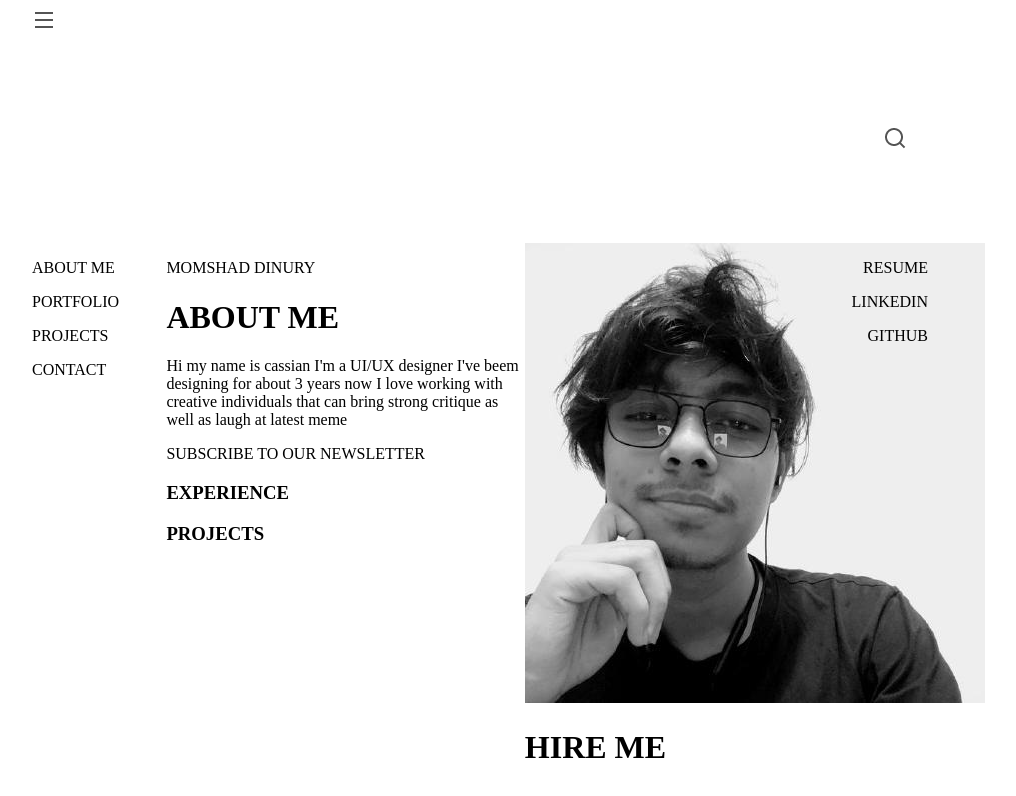
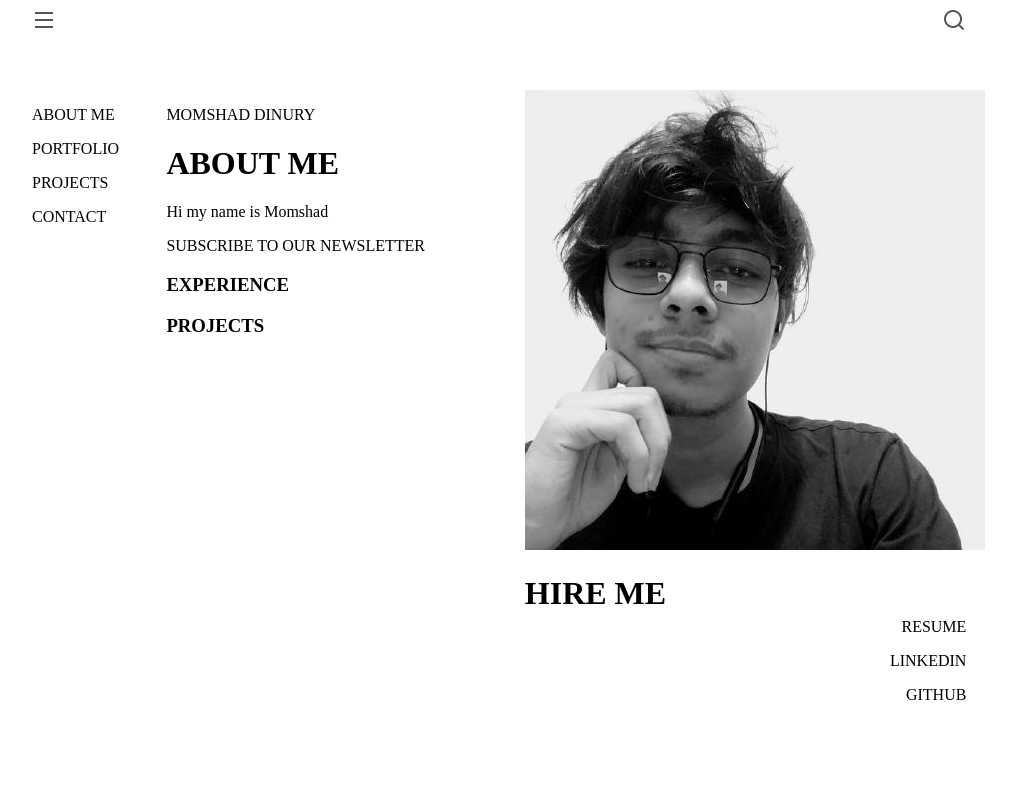
Before and after one commit to momshaddinury/momshad-dinury, a plain HTML site: page index.html in a window 1280 px wide. Shown: the whole page, without its empty margins (160-1176 px from the left). Drawn offline with Linux system fonts and the light colour scheme.

Commit message:
css styles are separated

```diff
--- a/css/styles.css
+++ b/css/styles.css
@@ -1,10 +1,50 @@
-.column {
+/* Tah */
+body {
+    width: 70%;
+    margin-left: 15%;
+    margin-right: 15%;
+}
+/* Class */
+.row {
+    margin-bottom: 10%;
+}
+.column-1 {
     float: left;
     height: 100%;
+    width: 15%;
+}
+.column-2 {
+    float: left;
+    height: 100%;
+    width: 40%;
+}
+.column-3 {
+    float: left;
+    height: 100%;
+    width: 35%;
+}
+.column-4 {
+    float: left;
+    height: 100%;
+    width: 10%;
 }
 
-.row.after {
-    content: "";
-    display: table;
-    clear: both;
+.menu-icon {
+    width: 15%;
+    position: absolute;
+    top: 1%;
 }
+
+.search-icon {
+    text-align: right;
+    position: absolute;
+    top: 1%;
+    width: 10%;
+}
+
+.column-4-text-block {
+    text-align: right;
+    width: 10%;
+    position: absolute;
+    bottom: 10%;
+}
--- a/index.html
+++ b/index.html
@@ -9,39 +9,39 @@
     <title>About Me</title>
 </head>
 
-<body style="width: 70%; margin-left: 15%; margin-right: 15%;">
+<body>
     <div class="row">
-        <img src="assets/icons/menu-line.png" width="24" height="24" style="margin-bottom: 10%;">
-        <img src="assets/icons/search-line.png" width="24" height="24" style="margin-bottom: 10%; margin-left: 95%;">
-    </div>
-    <div class="row">
-        <div class="column" style="width: 15%;">
+        <div class="column-1">
+            <div class="menu-icon">
+                <img src="assets/icons/menu-line.png" width="24" height="24">
+            </div>
             <p>ABOUT ME</p>
             <p>PORTFOLIO</p>
             <p>PROJECTS</p>
             <p>CONTACT</p>
         </div>
-        <div class="column" style="width: 40%;">
+        <div class="column-2">
             <p>MOMSHAD DINURY</p>
             <h1>ABOUT ME</h1>
-            <p>Hi my name is cassian I'm a UI/UX designer
-                I've beem designing for about 3 years now
-                I love working with creative individuals that
-                can bring strong critique as well as laugh at
-                latest meme
+            <p>Hi my name is Momshad
             </p>
             <p>SUBSCRIBE TO OUR NEWSLETTER</p>
             <h3>EXPERIENCE</h3>
             <h3>PROJECTS</h3>
         </div>
-        <div class="column" style="width: 35%;">
+        <div class="column-3">
             <img class="user-image" src="assets/images/momshad.jpg" alt="Momshad Dinury">
             <h1>HIRE ME</h1>
         </div>
-        <div class="column" style="width: 10%; text-align: right;">
-            <p>RESUME</p>
-            <p>LINKEDIN</p>
-            <p>GITHUB</p>
+        <div class="column-4">
+            <div class="search-icon">
+                <img src="assets/icons/search-line.png" width="24" height="24">
+            </div>
+            <div class="column-4-text-block">
+                <p>RESUME</p>
+                <p>LINKEDIN</p>
+                <p>GITHUB</p>
+            </div>
         </div>
     </div>
 </body>
```
